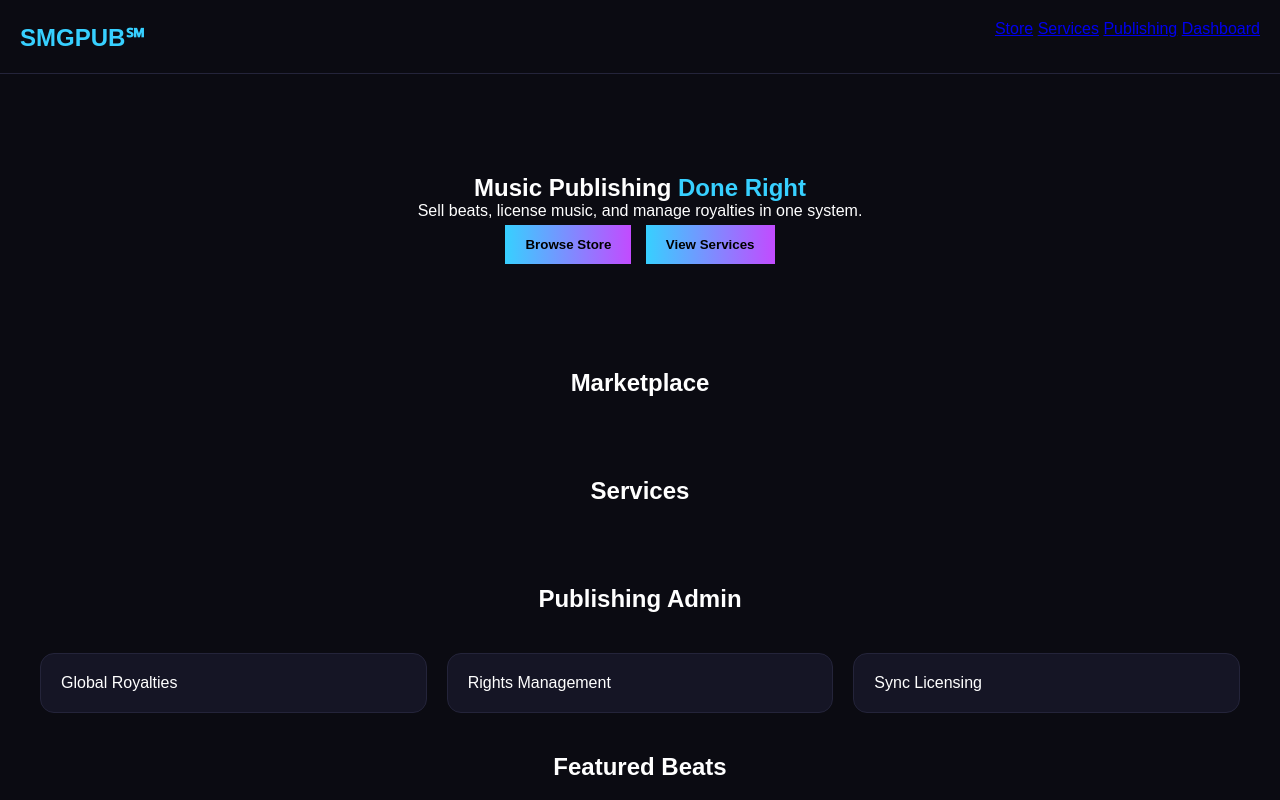
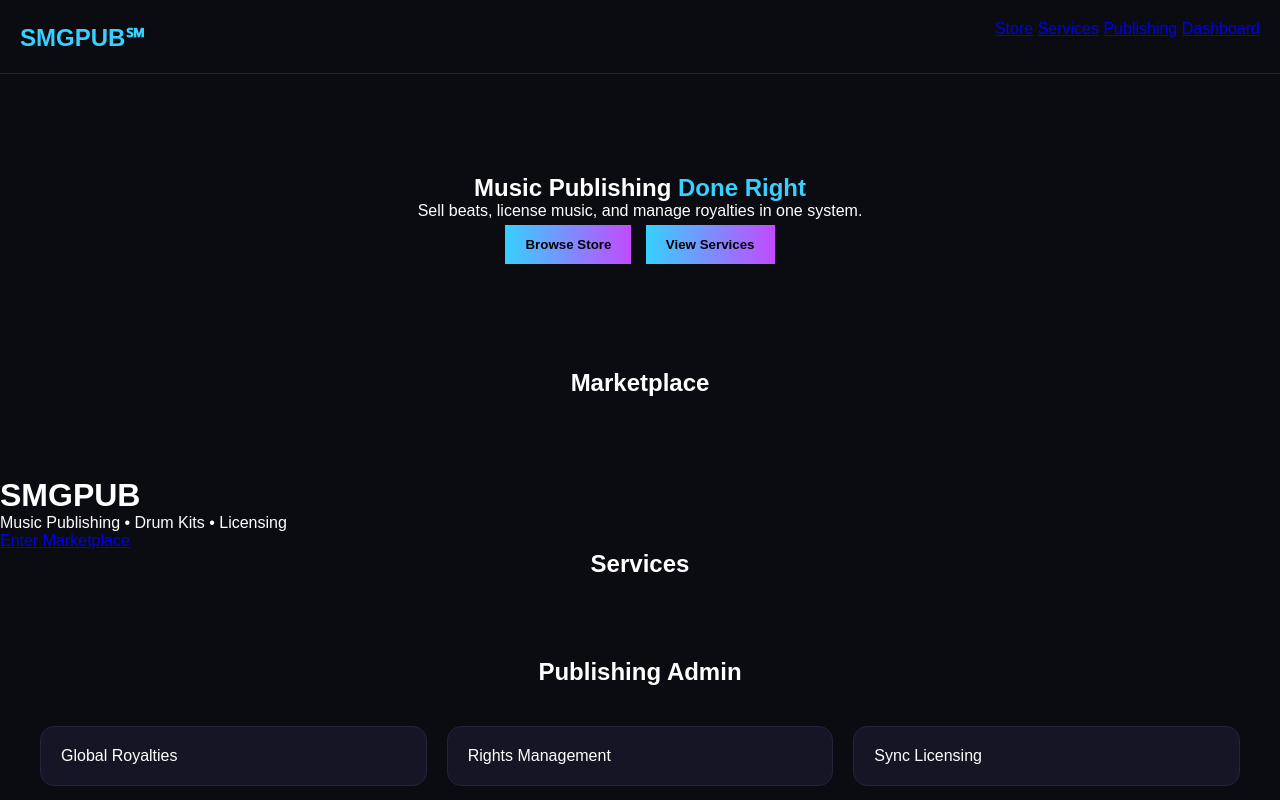
Before and after one commit to SMGpubl-Hosting/SMGPUB, a website: page app/web/index.html in a window 1280 px wide. Shown: the top 800 px of the page. Drawn offline with Linux system fonts and the light colour scheme.

Commit message:
Update index.html

```diff
--- a/app/web/index.html
+++ b/app/web/index.html
@@ -101,6 +101,10 @@ padding:100px 20px;
 <h2 style="text-align:center">Marketplace</h2>
 <div id="products" class="grid"></div>
 </section>
+  <h1>SMGPUB</h1>
+<p>Music Publishing • Drum Kits • Licensing</p>
+
+<a href="/marketplace.html">Enter Marketplace</a>
 
 <!-- SERVICES -->
 <section id="services">
```
